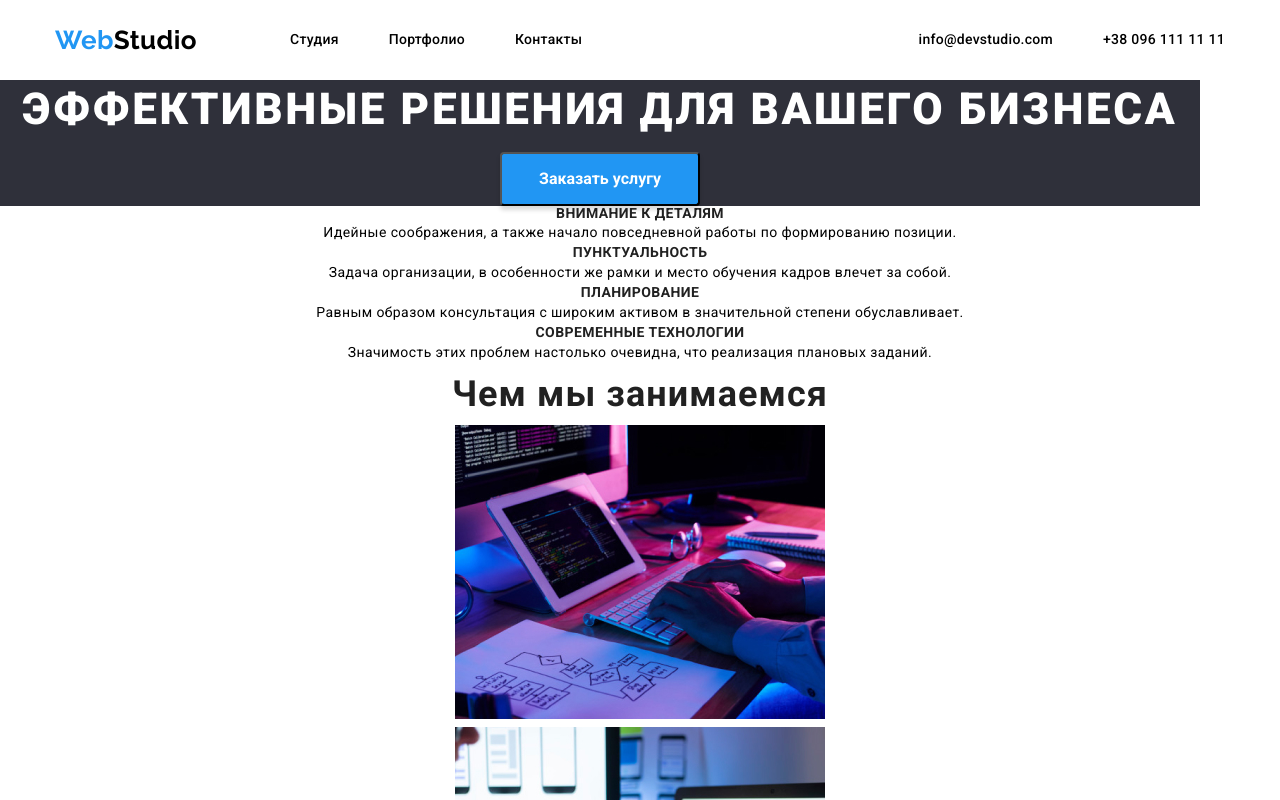
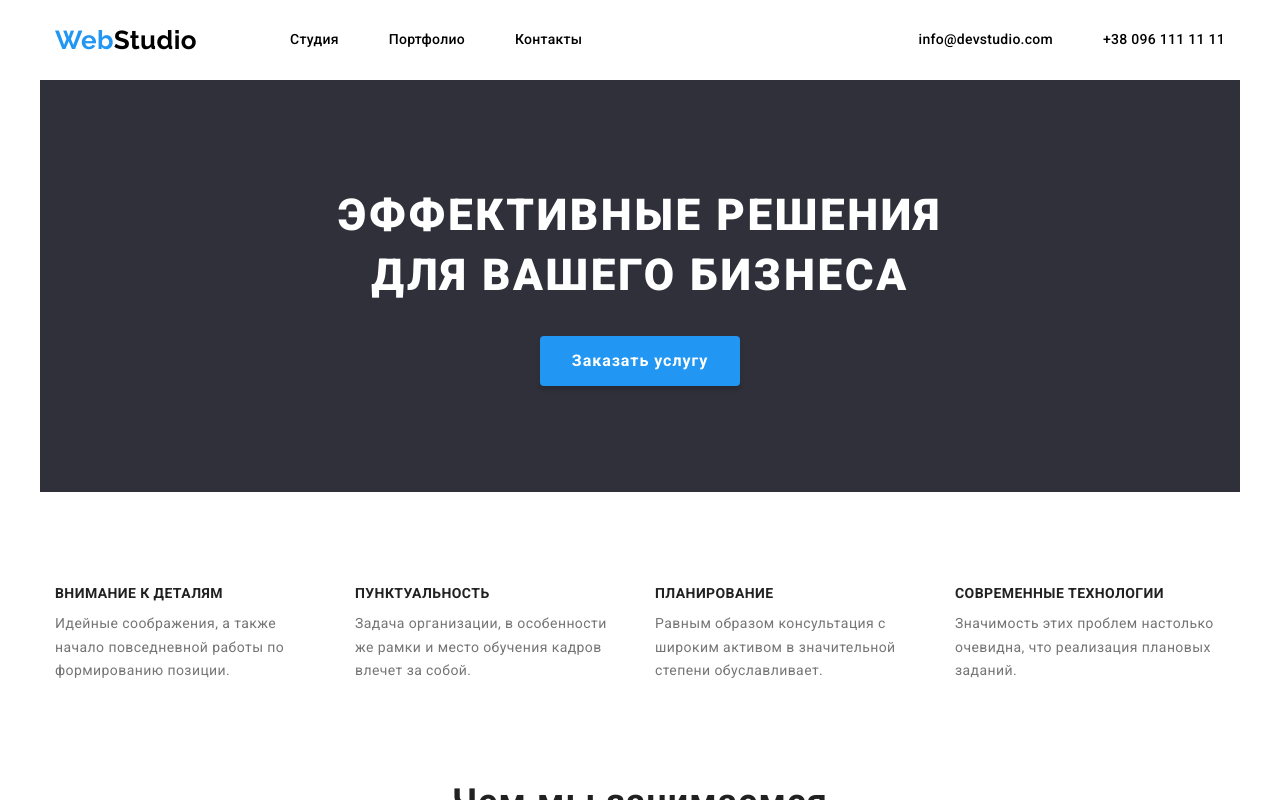
Before and after one commit to BloodyEye/goit-markup-hw-02, a plain HTML site: page index.html in a window 1280 px wide. Shown: the top 800 px of the page. Drawn offline with Linux system fonts and the light colour scheme.

Commit message:
Обновляет стили  index.html

```diff
--- a/css/style.css
+++ b/css/style.css
@@ -3,9 +3,8 @@
   --back-color: #2f303a;
   --page-color: #f5f4fa;
   --page-color-white: #ffffff;
-  --background-color-dark: #2F303A;
+  --background-color-dark: #2f303a;
   --title-color: #212121;
-
 }
 * {
   box-sizing: border-box;
@@ -14,7 +13,7 @@
   text-decoration: 0;
 }
 body {
-  font-family: "Roboto", sans-serif;
+  font-family: 'Roboto', sans-serif;
   font-weight: 400;
   font-size: 14px;
   line-height: 1.71;
@@ -32,76 +31,61 @@ a {
 .logo-st {
   color: #000000;
 }
-.list{
+.list {
   margin: 0;
   padding: 0;
   list-style: none;
 }
-.link{
+.link {
   text-decoration: none;
 }
-.container{
+.container {
   width: 1200px;
   margin-right: auto;
   margin-left: auto;
   padding-left: 15px;
   padding-right: 15px;
 }
-h1 {
-  font-style: normal;
-  font-weight: 900;
-  font-size: 44px;
-  line-height: 1.363;
-  letter-spacing: 0.06em;
-  color: var(--page-color-white);
+h1,
+h2,
+h3,
+h4 {
+  margin: 0;
+}
+p {
+  margin: 0;
 }
 h2 {
-  font-style: normal;
+  margin-bottom: 50px;
+  font-weight: bold;
   font-size: 36px;
-  line-height: 1.666;
+  line-height: 1.17;
+  text-align: center;
   letter-spacing: 0.03em;
-}
-h3 {
-  font-style: normal;
-  font-size: 14px;
-  line-height: 1.134;
-  letter-spacing: 0.03em;
-}
-h1,
-h2 {
-  text-align: center;
-}
-h1,
-h3 {
-  text-transform: uppercase;
-}
-h2,
-h3 {
-  font-weight: 700;
   color: var(--title-color);
 }
 /*HEADER STYLE*/
 .navbar /*header-container*/,
 .nav-area /*nav-container*/,
 .site-nav,
-.mail-phone /*contact-nav*/{
+.mail-phone /*contact-nav*/ {
   display: flex;
   align-items: center;
 }
-.site-nav{
+.site-nav {
   margin-left: 93px;
 }
-.site-nav .item:not(:last-child){
+.site-nav .item:not(:last-child) {
   margin-right: 50px;
 }
-.mail-phone{
+.mail-phone {
   margin-left: auto;
 }
-.mail-phone .item:not(:last-child){
+.mail-phone .item:not(:last-child) {
   margin-right: 50px;
 }
 .site-nav .link,
-.mail-phone .link{
+.mail-phone .link {
   display: block;
   padding-top: 32px;
   padding-bottom: 32px;
@@ -127,8 +111,8 @@ nav > a {
 /*HEADER STYLE*/
 
 /* MAIN STYLE */
-button {
-  font-family: Roboto;
+.order-btn {
+  /* font-family: Roboto;
   font-style: normal;
   font-weight: bold;
   font-size: 16px;
@@ -138,19 +122,123 @@ button {
   box-shadow: 0px 4px 4px rgba(0, 0, 0, 0.15);
   border-radius: 4px;
   background: #2196f3;
-  color: white;
+  color: white;*/
+
+  display: block;
+  padding: 10px 32px;
+  margin: 0 auto;
+  background: var(--link-color);
+  font-family: inherit;
+  font-weight: bold;
+  font-size: 16px;
+  line-height: 1.875;
+  text-align: center;
+  letter-spacing: 0.06em;
+  color: var(--page-color-white);
+  box-shadow: 0px 4px 4px rgba(0, 0, 0, 0.15);
+  border-radius: 4px;
+  border: none;
 }
-.container{
+.order-btn:hover,
+.order-btn:focus {
+  text-shadow: 2px 1px 5px #2c2c31;
+  cursor: pointer;
+}
+.main-order {
+  background: var(--background-color-dark);
+}
+.order .container {
+  padding: 106px 282px;
   text-align: center;
 }
-.order{
+.order-txt {
   background-color: var(--background-color-dark);
-  width: 1200px;
+  margin-bottom: 30px;
   font-weight: 900;
-
   font-size: 44px;
   line-height: 1.36;
+  text-align: center;
   letter-spacing: 0.06em;
-  color: var(--page-color-white);
+  text-transform: uppercase;
+  color: #ffffff;
 }
+.hiding-heading {
+  display: none;
+}
+/*speciality work*/
+.spc-work {
+  margin-top: 94px;
+  margin-bottom: 94px;
+}
+.spc-work-list {
+  display: flex;
+}
+.spc-work-list > li:not(:last-child) {
+  margin-right: 30px;
+}
+.spc-work-list h3 {
+  margin-bottom: 10px;
+  font-weight: bold;
+  font-size: 14px;
+  line-height: 1.14;
+  letter-spacing: 0.03em;
+  text-transform: uppercase;
+  color: var(--title-color);
+}
+.spc-work-list > li {
+  width: 270px;
+  height: 101px;
+  color: #757575;
+}
+/*speciality work*/
+/*service section*/
+.service{
+  padding-top: 0;
+}
+.service-list{
+  display: flex;
+  flex-wrap: wrap;
+}
+.service-list > li {
+  display: block;
+  max-width: 100%;
+  height: 294px;
+  margin-bottom: 94px;
+}
+.service-list > li:not(:last-child) {
+  margin-right: 30px;
+}
+/*service section*/
+/*OUR TEAM*/
+.our-team{
+  display: flex;
+}
+.our-team > li:not(:last-child){
+margin-right: 30px;
+}
+.our-team > li{
+  display: block;
+  width: 270px;
+  height: 260px;
+}
+.our-team h3{
+  margin-bottom: 10px;
+  padding-top: 30px;
+  font-weight: 500;
+  font-size: 16px;
+  line-height: 1.19;
+  text-align: center;
+  letter-spacing: 0.03em;
+  color: var(--title-color);
+}
+.profession{
+  font-size: 16px;
+  line-height: 1.19;
+  text-align: center;
+  letter-spacing: 0.03em;
+  color: #757575;
+}
+
+/*OUR TEAM*/
+
 /* MAIN STYLE */
--- a/index.html
+++ b/index.html
@@ -44,14 +44,16 @@
     <main>
       <!-- main content-->
       <section class="order">
-        <div class="container">
-          <h1>Эффективные решения для вашего бизнеса</h1>
-          <button type="button">Заказать услугу</button>
+        <div class="container main-order">
+          <h1 class="order-txt">Эффективные решения для вашего бизнеса</h1>
+          <button class="order-btn" type="button">Заказать услугу</button>
         </div>
       </section>
-      <section>
+      <!--Details-->
+      <section class="spc-work">
         <div class="container">
-          <ul>
+          <h2 class="hiding-heading">Особенности работы</h2>
+          <ul class="spc-work-list spc">
             <li>
               <h3>Внимание к деталям</h3>
               <p>
@@ -83,10 +85,11 @@
           </ul>
         </div>
       </section>
-      <section>
+      <!-- SERVICE-->
+      <section class="service section">
         <div class="container">
           <h2>Чем мы занимаемся</h2>
-          <ul>
+          <ul class="service-list">
             <li>
               <img src="./img/img-wd-1.jpg" alt="img-wd-1" width="370" />
             </li>
@@ -99,29 +102,30 @@
           </ul>
         </div>
       </section>
-      <section>
+      <!-- SERVIce-->
+      <section class="team">
         <div class="container">
           <h2>Наша команда</h2>
-          <ul>
+          <ul class="our-team">
             <li>
               <img src="./img/img-nk-1.jpg" alt="img-nk-1" width="270" />
               <h3>Игорь Демьяненко</h3>
-              <p>Product Designer</p>
+              <p class="profession">Product Designer</p>
             </li>
             <li>
               <img src="./img/img-nk-2.jpg" alt="img-nk-2" width="270" />
               <h3>Ольга Репина</h3>
-              <p>Frontend Developer</p>
+              <p class="profession">Frontend Developer</p>
             </li>
             <li>
               <img src="./img/img-nk-3.jpg" alt="img-nk-3" width="270" />
               <h3>Николай Тарасов</h3>
-              <p>Marketing</p>
+              <p class="profession">Marketing</p>
             </li>
             <li>
               <img src="./img/img-nk-4.jpg" alt="img-nk-4" width="270" />
               <h3>Михаил Ермаков</h3>
-              <p>UI Designer</p>
+              <p class="profession">UI Designer</p>
             </li>
           </ul>
         </div>
```
Lines whose indentation alone changed are shown as unchanged.
